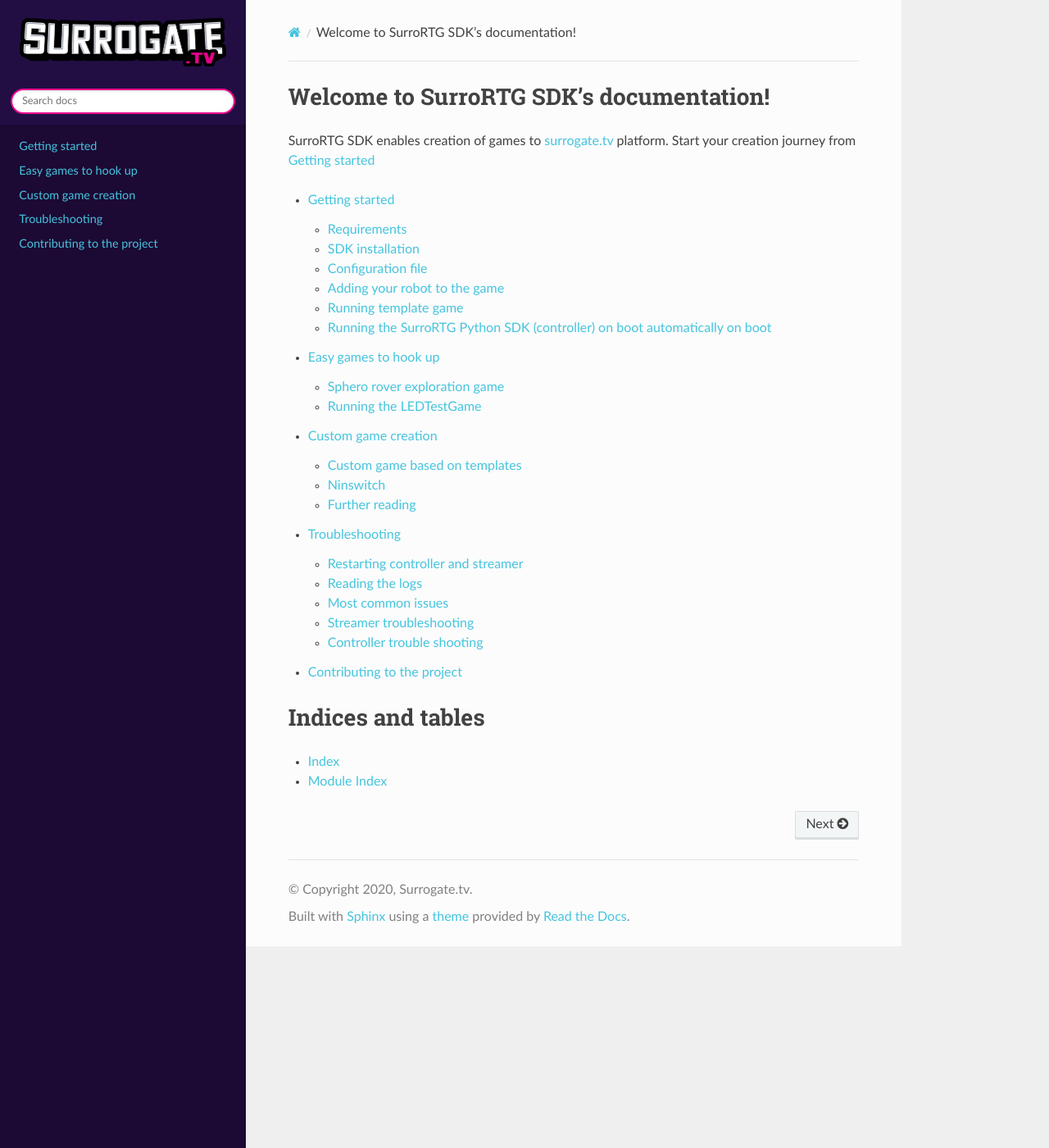
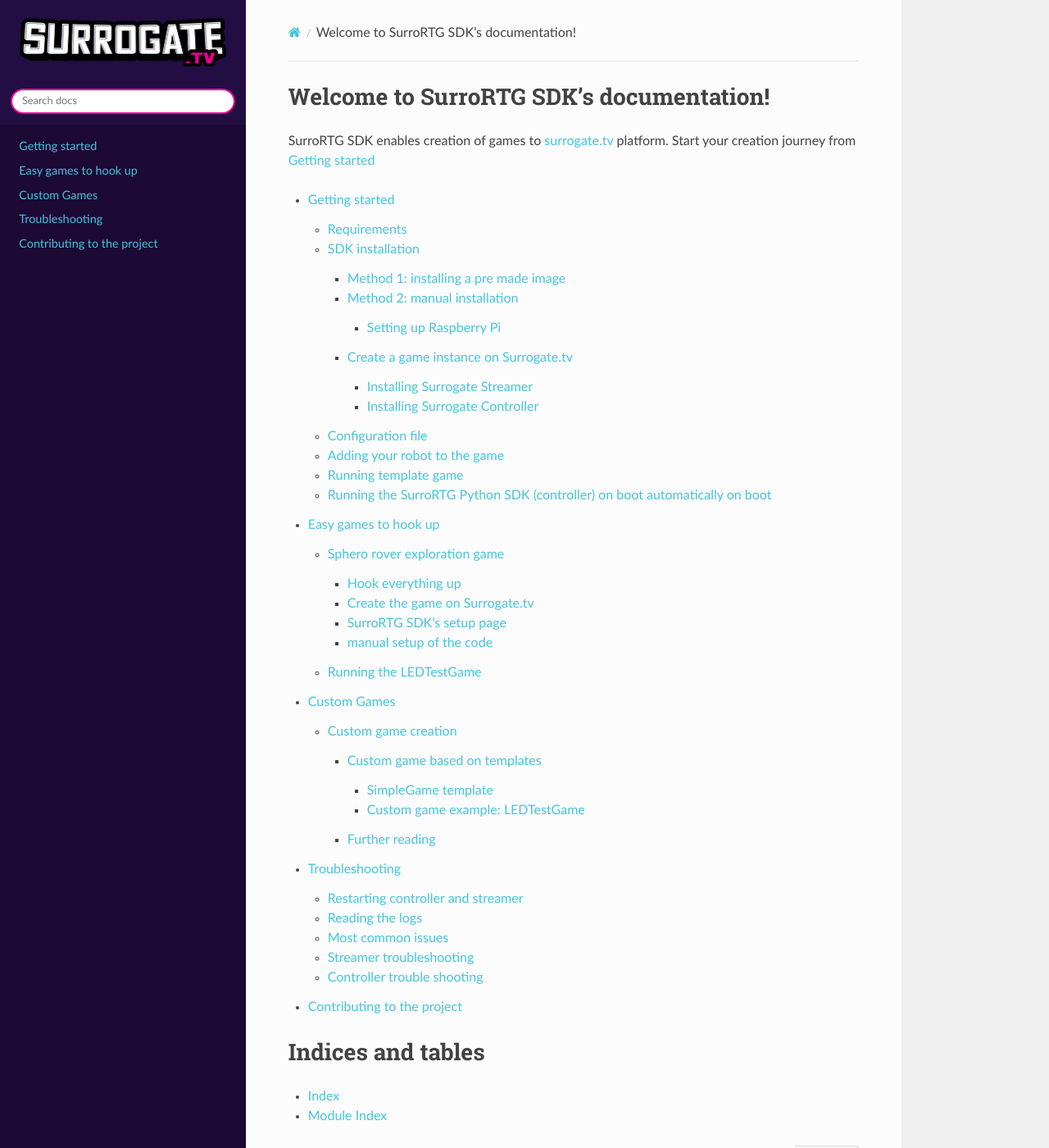
Before and after one commit to SurrogateInc/surrortg-sdk, a Sphinx documentation site: the page built from docs/source/index.rst, in a window 1280 px wide and 1400 px high. Shown: the whole window at 82% size. Built offline with Sphinx 7.4.7 and the Read the Docs theme 2.0.0, drawn with Linux system fonts in a browser that asks for light colours; pages that are not in the unit, such as notebooks, are missing from menus.

Commit message:
Included ninswitch in table of contents

```diff
--- /dev/null
+++ b/docs/source/custom_games.rst
@@ -0,0 +1,12 @@
+.. _target_title:
+
+=====
+Custom Games
+=====
+
+.. toctree::
+   :maxdepth: 4
+
+
+   custom_game_creation
+   modules/ninswitch
--- a/docs/source/index.rst
+++ b/docs/source/index.rst
@@ -15,11 +15,11 @@
 .. _surrogate.tv: http://www.surrogate.tv/
 
 .. toctree::
-   :maxdepth: 2
+   :maxdepth: 4
 
    getting_started
    easy_games_to_hook_up
-   custom_game_creation
+   custom_games
    troubleshooting
    modules/surrortg
    contributing_to_the_project
```
Also changed, not shown: docs/source/custom_game_creation.md (+3 -5 lines).
